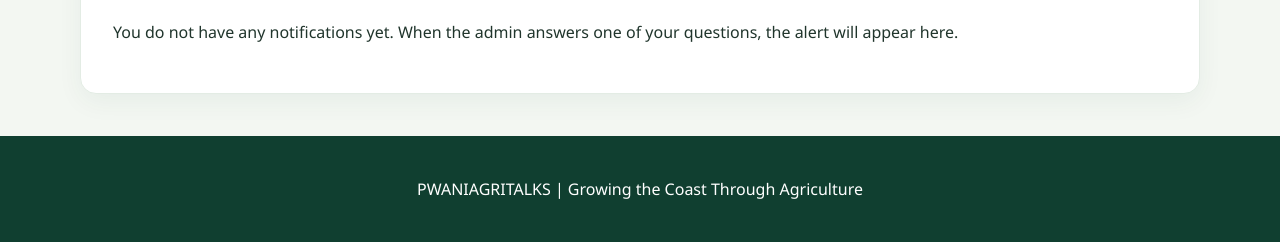
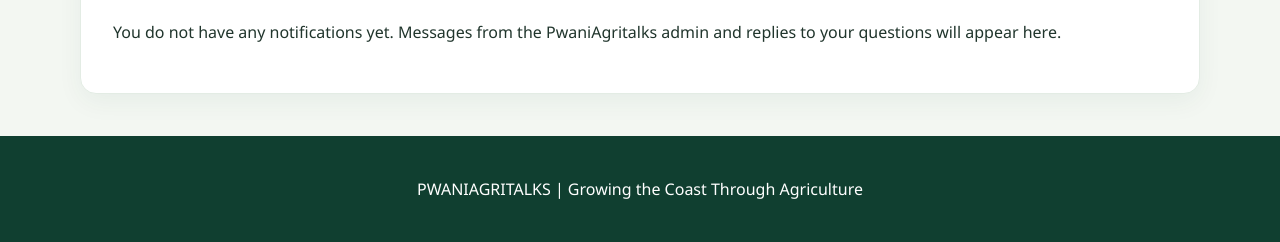
Before and after one commit to georgejambo05-dot/pwaniagritalks, a Flask app: template templates/farmer_notifications.html in a window 1280 px wide. Shown: the part 454-696 px from the top of the page. Run offline with Flask 3, Linux system fonts and the light colour scheme; the template is opened without the code that fills it, so the values that code supplies are empty; some libraries are stand-ins or nearby versions.

Commit message:
Clarify farmer notifications include admin messages

```diff
--- a/templates/farmer_notifications.html
+++ b/templates/farmer_notifications.html
@@ -35,7 +35,7 @@
                     {% endfor %}
                 </div>
             {% else %}
-                <p>You do not have any notifications yet. When the admin answers one of your questions, the alert will appear here.</p>
+                <p>You do not have any notifications yet. Messages from the PwaniAgritalks admin and replies to your questions will appear here.</p>
             {% endif %}
         </section>
     </main>
```
